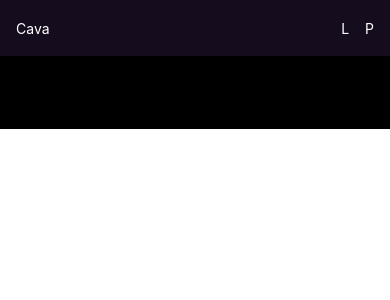
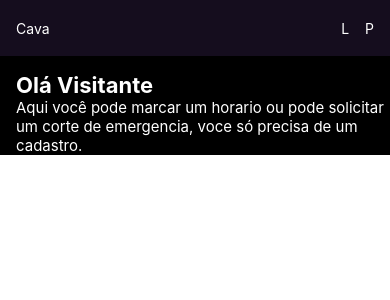
Before and after one commit to pedrokpdo/ibarberpro, a React Native app: screen / in a window 390 px wide. Shown: the top 300 px of the page. Built offline with nearby package versions, Linux system fonts and the light colour scheme.

Commit message:
componente Describe

```diff
--- a/src/components/Describe/index.tsx
+++ b/src/components/Describe/index.tsx
@@ -0,0 +1,11 @@
+import React from "react";
+import { Container, Title, TitleText } from "./styles";
+
+export const Describe = ({title, titleText}) => {
+    return (
+        <Container>
+            <Title>{title}</Title>
+            <TitleText>{titleText}</TitleText>
+        </Container>
+    )
+}
--- a/src/components/Describe/styles.ts
+++ b/src/components/Describe/styles.ts
@@ -1,3 +1,18 @@
 import styled from "styled-components/native";
 
-export const Container = styled.View``
+export const Container = styled.View`
+
+`
+export const Title = styled.Text`
+    color: white;
+    margin-left: 16px;
+    font-weight: bold;
+    font-size: 22px;
+    margin-top: 16px;
+`
+
+export const TitleText = styled.Text`
+    margin-left: 16px;
+    color: white;
+    font-size: 15px;
+`
--- a/src/screens/Home/index.tsx
+++ b/src/screens/Home/index.tsx
@@ -1,15 +1,14 @@
 import React from 'react'
-import { Text } from 'react-native'
+import { Describe } from '../../components/Describe'
 import { NavBar } from '../../components/NavBar'
-import { PageContent } from './styles'
+import { Container } from './styles'
+
 
 export const Home = () => {
     return (
-        <>
+        <Container>
             <NavBar />
-            <PageContent>
-                <Text>olas</Text>
-            </PageContent>
-        </>
+            <Describe title='Olá Visitante' titleText='Aqui você pode marcar um horario ou pode solicitar um corte de emergencia, voce só precisa de um cadastro.'/>
+        </Container>
     )
 }
--- a/src/screens/Home/styles.ts
+++ b/src/screens/Home/styles.ts
@@ -1,11 +1,6 @@
 import styled from 'styled-components/native'
 
 export const Container = styled.View`
-
-`
-
-export const PageContent = styled.View`
     background-color: black;
     height: 100%;
-    flex-direction: column;
 `
```
